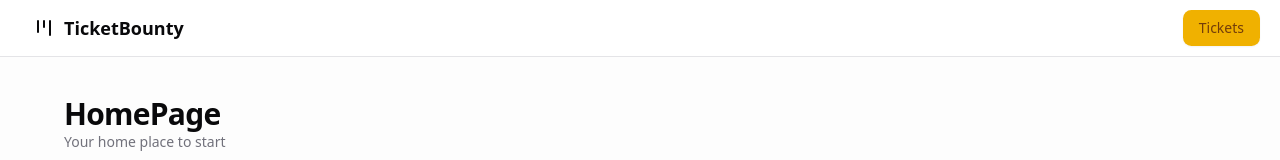
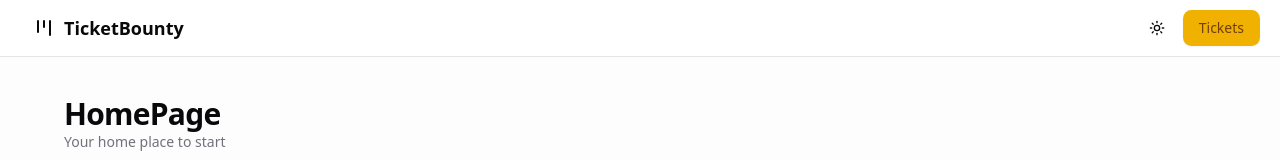
Before and after one commit to GeekyGuang/the-road-to-next, a Next.js app: page / in a window 1280 px wide. Shown: the top 160 px of the page. Built offline with nearby package versions, Linux system fonts and the light colour scheme.

Commit message:
feat: 添加主题切换功能和主题提供者组件
- 在应用中集成 next-themes 以支持主题切换
- 创建 ThemeProvider 组件以管理主题状态
- 添加 ThemeSwitcher 组件以实现主题切换按钮
- 更新布局以包含主题提供者和切换器

```diff
--- a/package.json
+++ b/package.json
@@ -19,6 +19,7 @@
     "clsx": "^2.1.1",
     "lucide-react": "^0.525.0",
     "next": "15.3.4",
+    "next-themes": "^0.4.6",
     "react": "^19.0.0",
     "react-dom": "^19.0.0",
     "tailwind-merge": "^3.3.1"
--- a/src/app/layout.tsx
+++ b/src/app/layout.tsx
@@ -2,6 +2,7 @@
 import type { Metadata } from "next";
 import { Geist, Geist_Mono } from "next/font/google";
 import { Header } from "@/components/header";
+import { ThemeProvider } from "@/components/themes/theme-provider";
 
 const geistSans = Geist({
   variable: "--font-geist-sans",
@@ -24,10 +25,11 @@
   children: React.ReactNode;
 }>) {
   return (
-    <html lang="en">
+    <html lang="en" suppressHydrationWarning>
       <body
         className={`${geistSans.variable} ${geistMono.variable} antialiased`}
       >
+        <ThemeProvider>
           <Header />
           <main className="
             min-h-screen flex-1
@@ -38,6 +40,7 @@
           ">
             {children}
           </main>
+        </ThemeProvider>
       </body>
     </html>
   );
--- a/src/components/header.tsx
+++ b/src/components/header.tsx
@@ -1,5 +1,6 @@
 import { LucideKanban } from "lucide-react";
 import Link from "next/link";
+import { ThemeSwitcher } from "@/components/themes/theme-switcher";
 import { buttonVariants } from "@/components/ui/button";
 import { homePath, ticketsPath } from "@/paths";
 
@@ -15,7 +16,10 @@
         <LucideKanban className="size-6" />
         <h1 className="text-lg font-semibold">TicketBounty</h1>
       </Link>
-      <Link href={ticketsPath()} className={buttonVariants({ variant: "default" })}>Tickets</Link>
+      <div className="flex items-center gap-x-2">
+        <ThemeSwitcher />
+        <Link href={ticketsPath()} className={buttonVariants({ variant: "default" })}>Tickets</Link>
+      </div>
     </nav>
   )
 }
--- /dev/null
+++ b/src/components/themes/theme-provider.tsx
@@ -0,0 +1,13 @@
+import { ThemeProvider as NextThemesProvider } from "next-themes";
+
+export const ThemeProvider = ({ children }: { children: React.ReactNode }) => {
+  return (
+    <NextThemesProvider
+      attribute="class"
+      defaultTheme="system"
+      enableSystem
+    >
+      {children}
+    </NextThemesProvider>
+  )
+}
--- /dev/null
+++ b/src/components/themes/theme-switcher.tsx
@@ -0,0 +1,21 @@
+"use client";
+
+import { LucideMoon, LucideSun } from "lucide-react";
+import { useTheme } from "next-themes";
+import { Button } from "@/components/ui/button";
+
+export const ThemeSwitcher = () => {
+  const { theme, setTheme } = useTheme();
+
+  return (
+    <Button
+      variant="ghost"
+      size="icon"
+      onClick={() => setTheme(theme === "dark" ? "light" : "dark")}
+    >
+      <LucideSun className="h-4 w-4 rotate-0 scale-100 transition-all dark:-rotate-90 dark:scale-0" />
+      <LucideMoon className="absolute h-4 w-4 rotate-90 scale-0 transition-all dark:rotate-0 dark:scale-100" />
+      <span className="sr-only">Toggle theme</span>
+    </Button>
+  )
+}
```
Also changed, not shown: 1 other file (tests, documents, lock files or other folders). Lines whose indentation alone changed are shown as unchanged.
